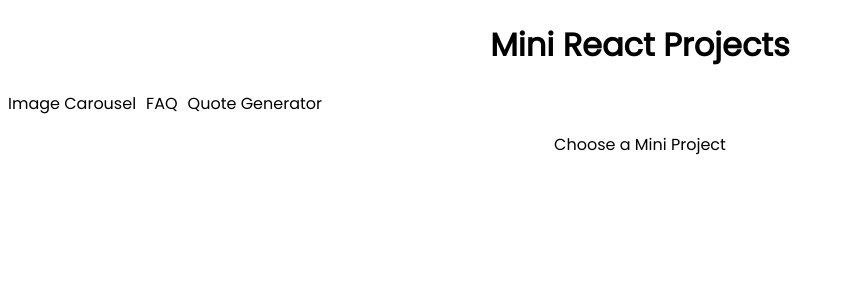
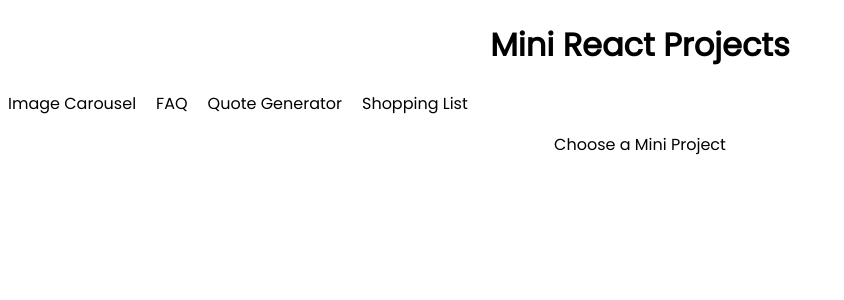
Before and after one commit to andredecarli/react-mini-projects, a React (Vite) app: page / in a window 1280 px wide. Shown: the top 300 px of the page, without its empty margins (0-844 px from the left). Built offline with nearby package versions, Linux system fonts and the light colour scheme.

Commit message:
initialize ShoppingList component

```diff
--- a/src/App.jsx
+++ b/src/App.jsx
@@ -2,6 +2,7 @@ import { useState } from 'react'
 import MyCarousel from './components/MyCarousel/MyCarousel'
 import FAQ from './components/FAQ/FAQ';
 import QuoteGenerator from './components/QuoteGenerator/QuoteGenerator';
+import ShoppingList from './components/ShoppingList/ShoppingList';
 
 function App() {
   const [page, setPage] = useState(null);
@@ -18,6 +19,8 @@ function App() {
         return <FAQ />
       case "quote":
         return <QuoteGenerator />
+      case "shopping":
+        return <ShoppingList />
       default:
         return <p>Choose a Mini Project</p>
     }
@@ -32,6 +35,7 @@ function App() {
             <li onClick={() => changePage("carousel")}>Image Carousel</li>
             <li onClick={() => changePage("faq")}>FAQ</li>
             <li onClick={() => changePage("quote")}>Quote Generator</li>
+            <li onClick={() => changePage("shopping")}>Shopping List</li>
           </ul>
         </nav>
       </header>
--- /dev/null
+++ b/src/components/ShoppingList/ShoppingList.jsx
@@ -0,0 +1,5 @@
+import "./ShoppingList.css";
+
+export default function ShoppingList() {
+  return <p>To Do</p>
+}
--- a/src/index.css
+++ b/src/index.css
@@ -8,7 +8,7 @@ html, body {
 ul {
   display: flex;
   padding: 0;
-  gap: 10px;
+  gap: 20px;
 }
 
 li {
@@ -17,5 +17,6 @@ li {
 
 li:hover {
   color: lightseagreen;
+  text-decoration: underline;
   cursor: pointer;
 }
```
Also changed, not shown: src/components/ShoppingList/ShoppingList.css (added).
